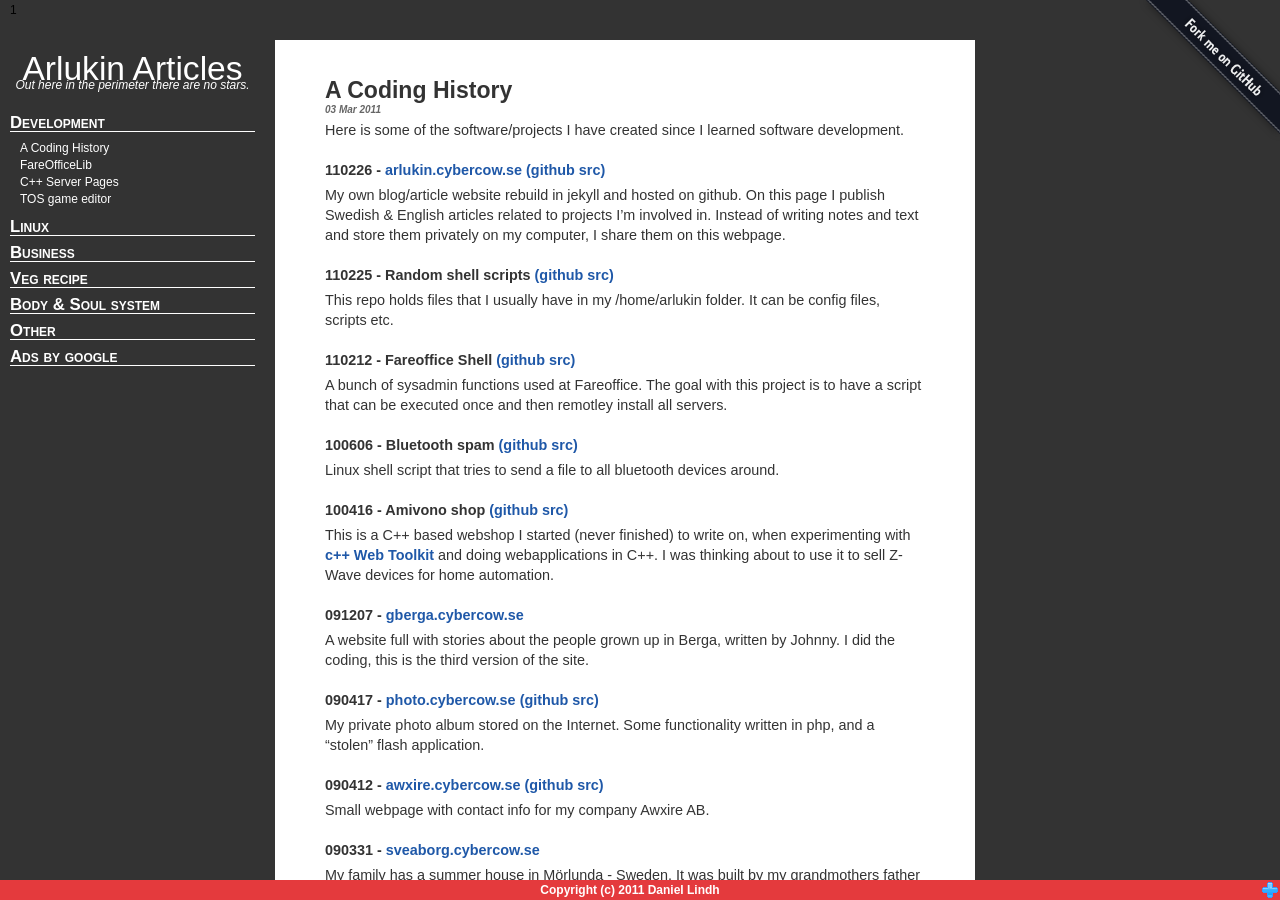
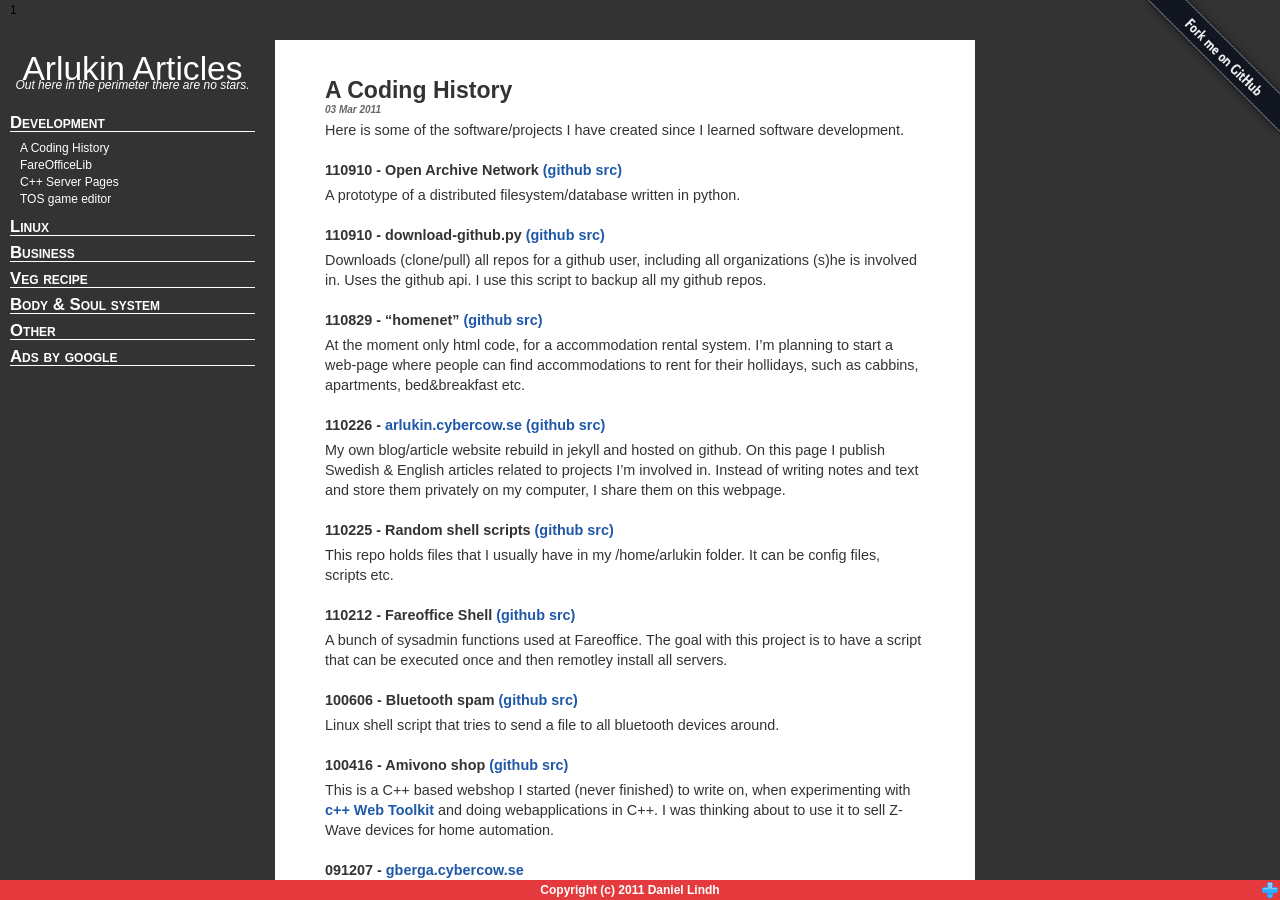
Before and after one commit to arlukin/arlukin.github.io, a Jekyll site: the page built from posts/development/_posts/2011-02-31-a-coding-history.md, in a window 1280 px wide and 900 px high. Built offline with Jekyll 4.4.1, drawn with Linux system fonts in a browser that asks for light colours; Markdown is read by kramdown in place of the engine named in the settings; comment, search, counter and statistics services are not loaded.

Commit message:
Added some coding projects I'm working on.

```diff
--- a/posts/development/_posts/2011-02-31-a-coding-history.md
+++ b/posts/development/_posts/2011-02-31-a-coding-history.md
@@ -5,6 +5,19 @@ title: A Coding History
 
 Here is some of the software/projects I have created since I learned
 software development.
+
+#### 110910 - Open Archive Network [(github src)](https://github.com/oan/oand)
+A prototype of a distributed filesystem/database written in python.
+
+#### 110910 - download-github.py [(github src)](https://github.com/arlukin/cchome)
+Downloads (clone/pull) all repos for a github user, including all organizations
+(s)he is involved in. Uses the github api. I use this script to backup all
+my github repos.
+
+#### 110829 - "homenet" [(github src)](git@github.com:arlukin/homenet.git)
+At the moment only html code, for a accommodation rental system. I'm planning
+to start a web-page where people can find accommodations to rent for their
+hollidays, such as cabbins, apartments, bed&breakfast etc.
 
 #### 110226 - [arlukin.cybercow.se](http://arlukin.cybercow.se) [(github src)](https://github.com/arlukin/arlukin.github.com)
 My own blog/article website rebuild in jekyll and hosted on github.
```
